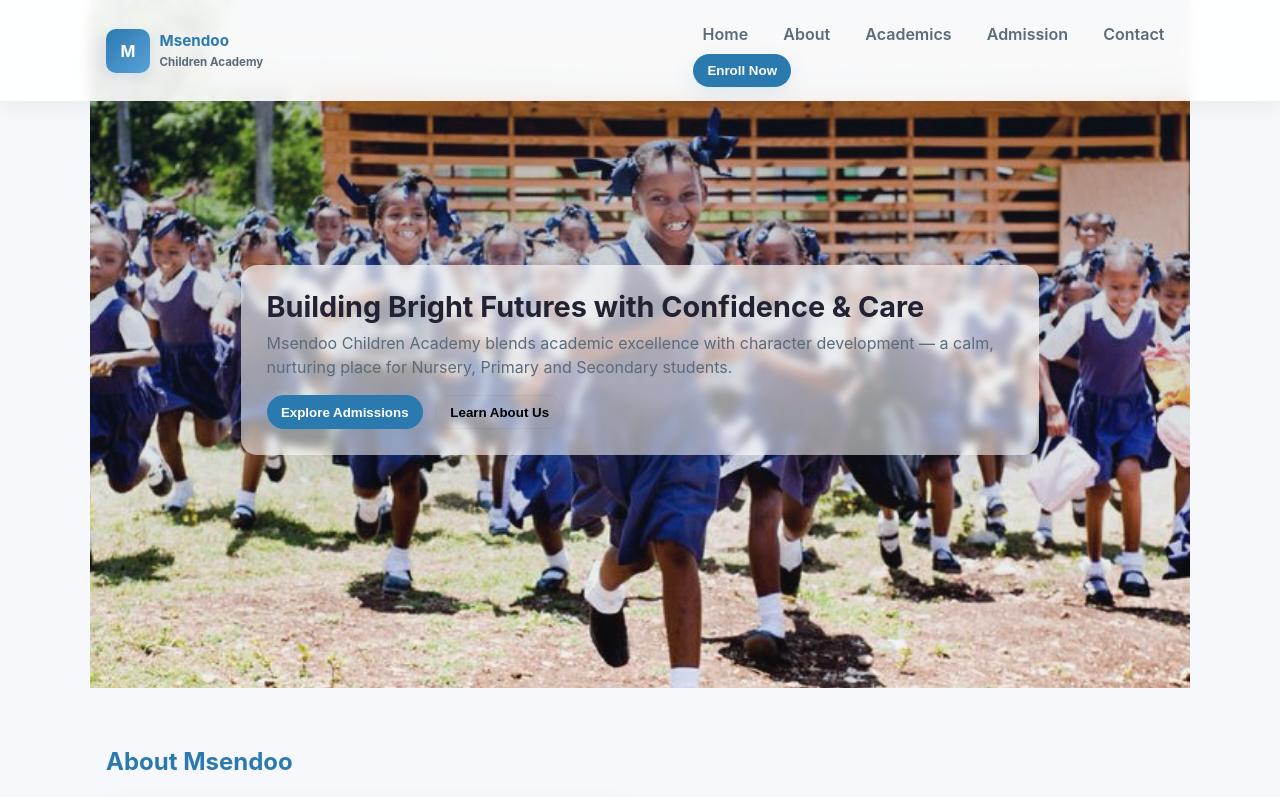
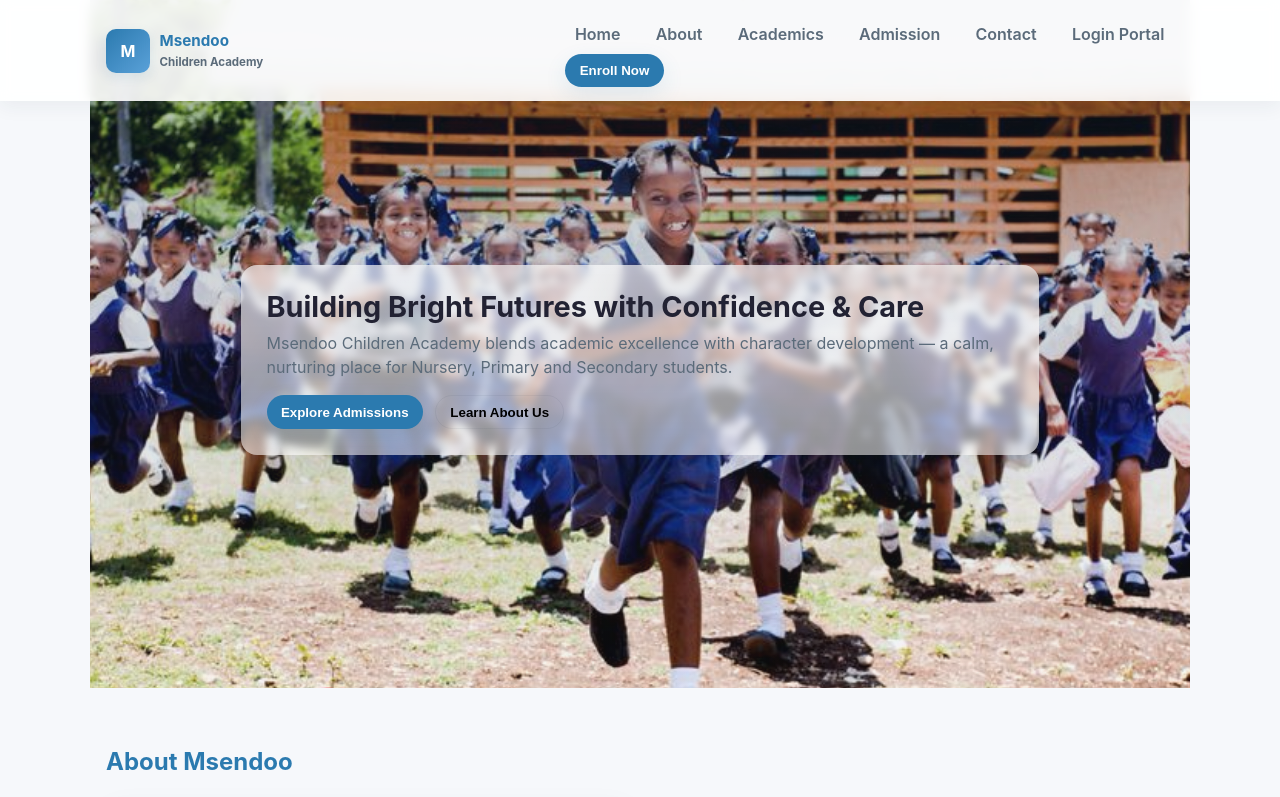
Before and after one commit to AyangealumunTerna/Msendoo-Children-Academy, a plain HTML site: page index.html in a window 1280 px wide. Shown: the top 797 px of the page. Drawn offline with Linux system fonts and the light colour scheme.

Commit message:
Fix formatting issues in index.html

```diff
--- a/index.html
+++ b/index.html
@@ -30,6 +30,7 @@
           <a href="#academics">Academics</a>
           <a href="#admission">Admission</a>
           <a href="#contact">Contact</a>
+          <a href="#login">Login Portal</a>
         </div>
         <button class="cta" onclick="location.hash='#admission'">Enroll Now</button>
 
@@ -211,4 +212,5 @@
    <script src="index.js"></script>
 </body>
 
+
 </html>
```
